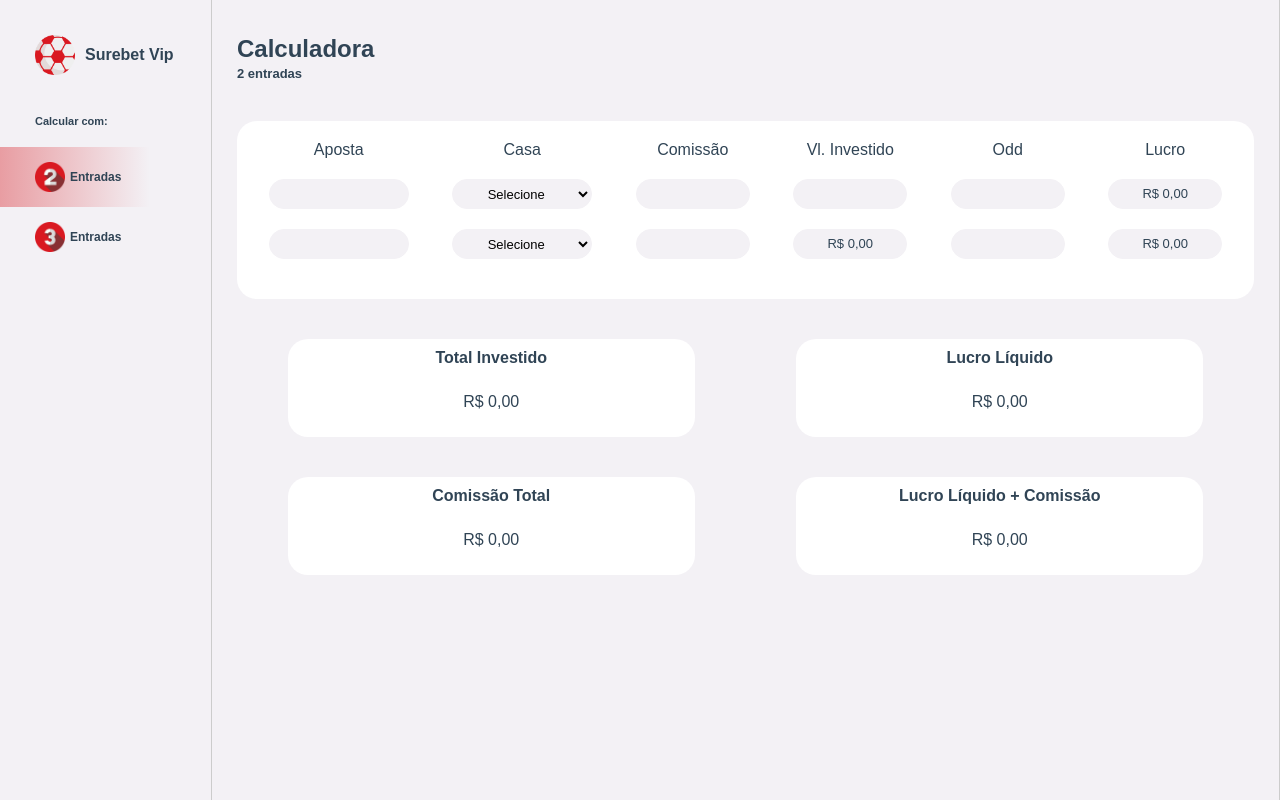
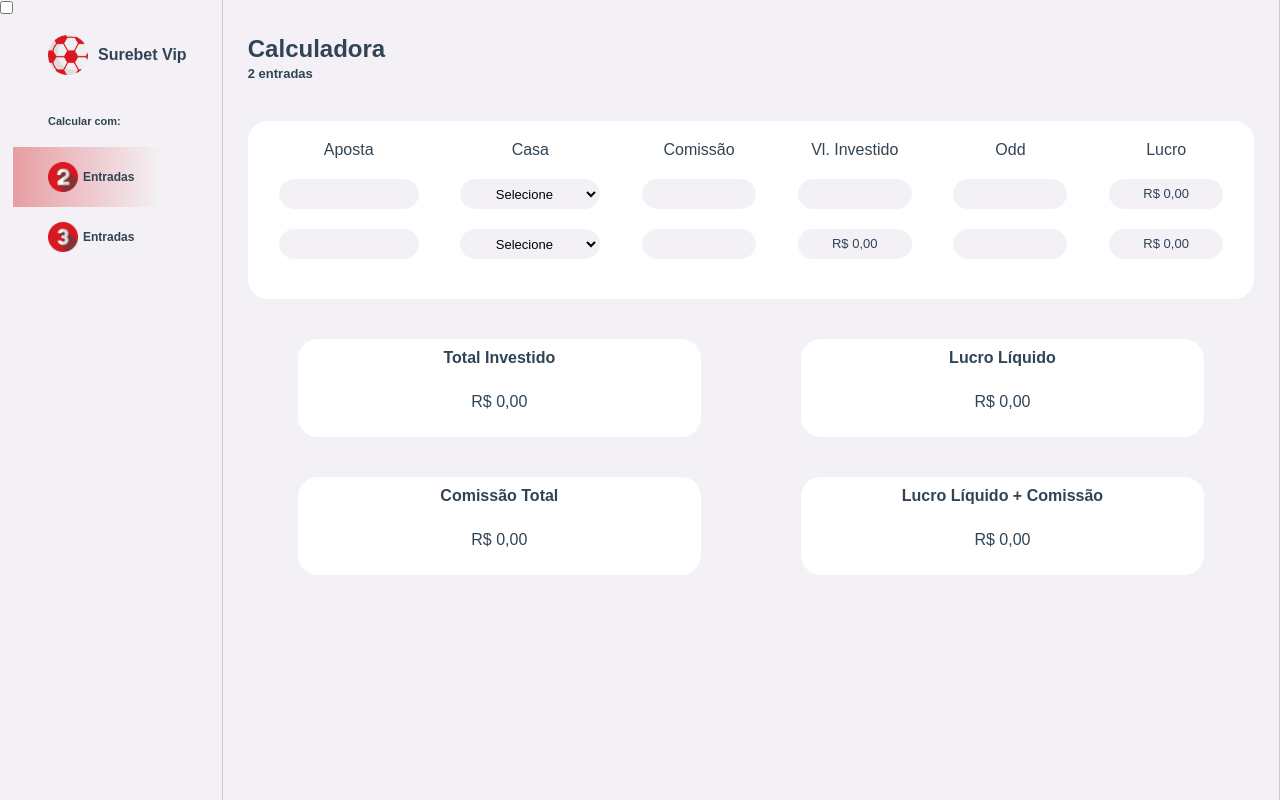
Before and after one commit to wandersonbarradas/surebet.vip, a plain HTML site: page index.html in a window 1280 px wide. Drawn offline with Linux system fonts and the light colour scheme.

Commit message:
Update index.html

```diff
--- a/index.html
+++ b/index.html
@@ -10,10 +10,13 @@
 <body>
 
     <div class="container">
+        <div class="wrapper">
+            <input onclick="darkMode()" type="checkbox" name="checkbox" class="switch">
+        </div>
         <div class="icon-menu">
             <img onclick="menuOpen()" src="assets/images/Icons/menu-aberto.png" alt="">
         </div>
-        <aside class="menu-off">
+        <aside class="menu-off ">
             <div class="logo">
                 <img src="assets/images/Icons/bola-de-futebol.png" alt="">
                 <h4>Surebet Vip</h4>
@@ -25,6 +28,9 @@
                     <li><a id="tresentradas" onclick="modal1()" class="item-menu" href="#"><img src="assets/images/Icons/3.png" alt="" >Entradas</a></li>
                 </ul>
             </div>
+            <br>
+            <br>
+            <br>
         </aside>
         <main>
             <div class="header">
```
